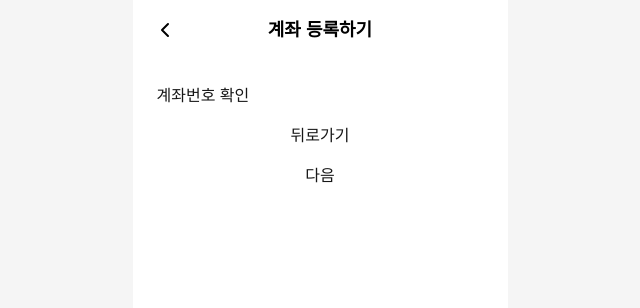
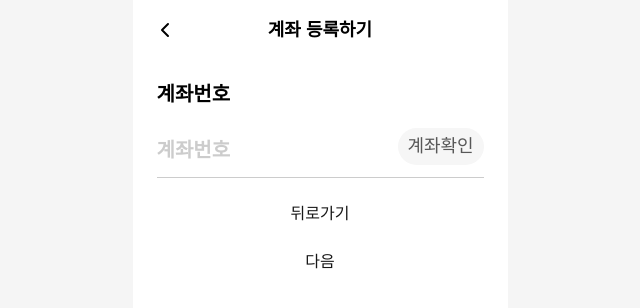
Before and after one commit to hana-connect/frontend, a Next.js app: page /wallet/register in a window 1280 px wide. Both pictures are taken after a click on the button 640 px from the left and 240 px from the top of the page. Shown: the top 308 px of the page, without its empty margins (320-960 px from the left). Built offline with nearby package versions, Linux system fonts and the light colour scheme.

Commit message:
feat(common/componet/input): AccountNumberInput 공통 컴포넌트 추가

```diff
--- a/src/app/wallet/register/_components/steps/register-account/register-account.tsx
+++ b/src/app/wallet/register/_components/steps/register-account/register-account.tsx
@@ -1,4 +1,8 @@
+"use client";
+
+import { useState } from "react";
 import Header from "@/common/components/header/Header";
+import AccountNumberInput from "@/common/components/input/AccountNumberInput";
 
 interface Props {
   onNext: () => void;
@@ -6,11 +10,23 @@ interface Props {
 }
 
 const RegisterAccount = ({ onNext, onBack }: Props) => {
+  const [accountNumber, setAccountNumber] = useState("");
+
+  const handleVerifyAccount = () => {
+    return;
+  };
+
   return (
     <>
       <Header type="sub" title="계좌 등록하기" />
-      <div className="flex flex-1 flex-col gap-4 p-6">
-        <h1>계좌번호 확인</h1>
+      <div className="flex flex-1 flex-col gap-6 p-6">
+        <AccountNumberInput
+          label="계좌번호"
+          placeholder="계좌번호"
+          value={accountNumber}
+          onChange={setAccountNumber}
+          onVerify={handleVerifyAccount}
+        />
         <button type="button" onClick={onBack}>
           뒤로가기
         </button>
--- /dev/null
+++ b/src/common/components/input/AccountNumberInput.tsx
@@ -0,0 +1,77 @@
+"use client";
+
+import type React from "react";
+import { type ChangeEvent, useId } from "react";
+
+type Props = Omit<
+  React.InputHTMLAttributes<HTMLInputElement>,
+  "size" | "value" | "onChange"
+> & {
+  label?: string;
+  value: string;
+  onChange: (value: string) => void;
+  onVerify?: () => void;
+  verifyLabel?: string;
+  verifyDisabled?: boolean;
+};
+
+const AccountNumberInput = ({
+  label,
+  value,
+  onChange,
+  onVerify,
+  verifyLabel = "계좌확인",
+  verifyDisabled = false,
+  placeholder,
+  className = "",
+  disabled = false,
+  ...props
+}: Props) => {
+  const generatedId = useId();
+  const inputId = props.id || generatedId;
+
+  const displayValue = value.replace(/\D/g, "").slice(0, 11);
+
+  const handleChange = (e: ChangeEvent<HTMLInputElement>) => {
+    const nextValue = e.target.value.replace(/\D/g, "").slice(0, 11);
+    onChange(nextValue);
+  };
+
+  return (
+    <div className="flex w-full flex-col">
+      {label && (
+        <label
+          htmlFor={inputId}
+          className="mb-6 text-[20px] leading-none font-bold text-black"
+        >
+          {label}
+        </label>
+      )}
+
+      <div className="flex items-end gap-3 border-b border-[#CCCCCC] pb-3">
+        <input
+          {...props}
+          id={inputId}
+          value={displayValue}
+          onChange={handleChange}
+          placeholder={placeholder}
+          type="text"
+          inputMode="numeric"
+          maxLength={11}
+          disabled={disabled}
+          className={`min-w-0 flex-1 text-[20px] font-bold text-black placeholder:text-[#CCCCCC] outline-none ${className}`}
+        />
+        <button
+          type="button"
+          onClick={onVerify}
+          disabled={verifyDisabled || disabled}
+          className="h-9.25 w-21.5 shrink-0 rounded-[20px] bg-[#F6F6F6] text-[18px] leading-8.25 font-medium tracking-[-0.09px] text-[#585858]"
+        >
+          {verifyLabel}
+        </button>
+      </div>
+    </div>
+  );
+};
+
+export default AccountNumberInput;
```
